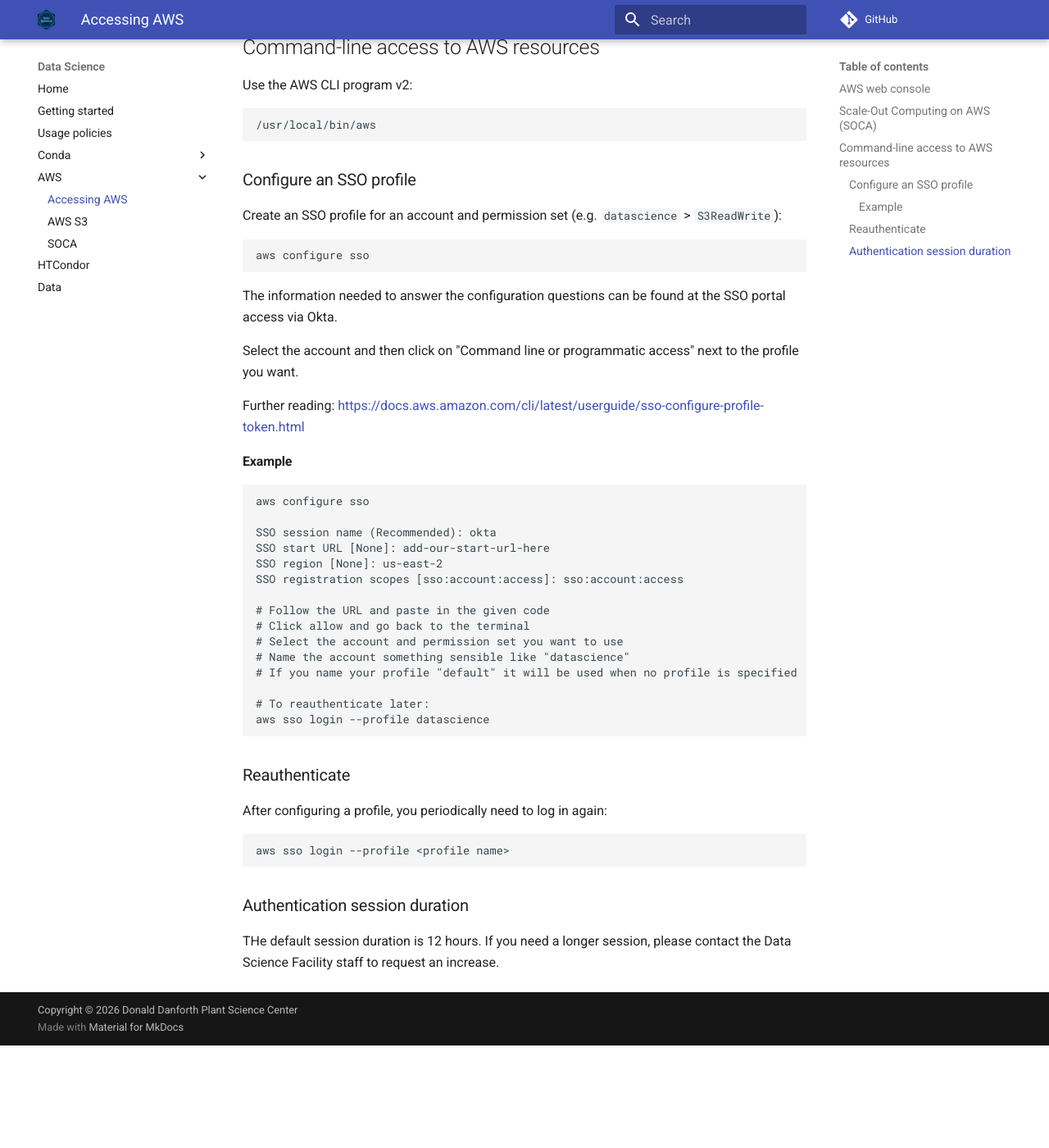
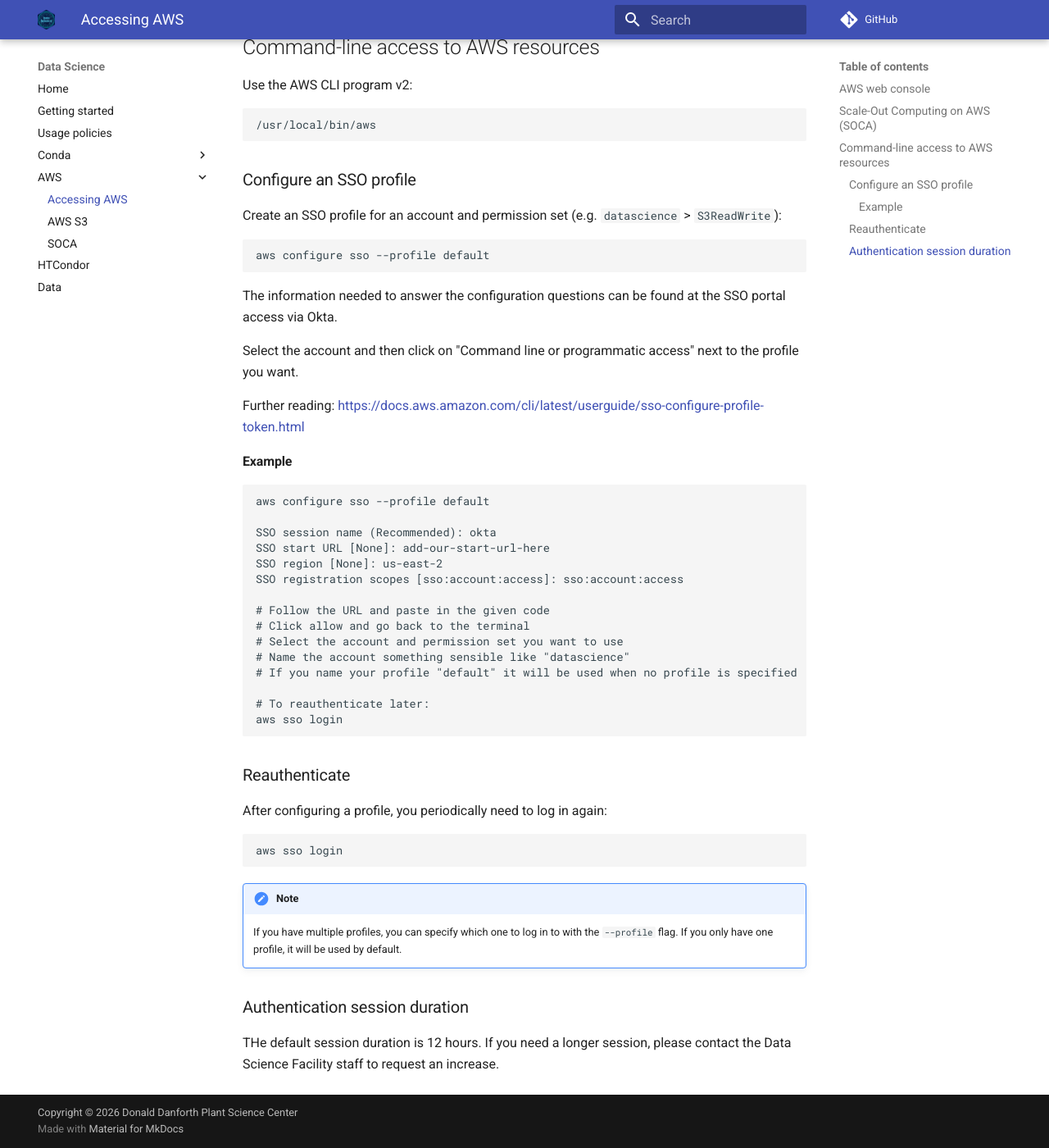
Before and after one commit to danforthcenter/datascience, an MkDocs documentation site: the page built from docs/aws.md, in a window 1280 px wide and 1400 px high, scrolled down 962 px. Shown: the whole window at 82% size. Built offline with MkDocs 1.6.1 and Material for MkDocs 9.7.7, drawn with Linux system fonts in a browser that asks for light colours; before the commit the page ends 2237 px from its top, so only the background shows below that.

Commit message:
Refactor to use default profile

````diff
--- a/docs/aws.md
+++ b/docs/aws.md
@@ -46,7 +46,7 @@
 Create an SSO profile for an account and permission set (e.g. `datascience` > `S3ReadWrite`):
 
 ```bash
-aws configure sso
+aws configure sso --profile default
 ```
 
 The information needed to answer the configuration questions can be found at the SSO portal access via Okta.
@@ -58,7 +58,7 @@
 #### Example
 
 ```bash
-aws configure sso
+aws configure sso --profile default
 
 SSO session name (Recommended): okta
 SSO start URL [None]: add-our-start-url-here
@@ -72,7 +72,7 @@
 # If you name your profile "default" it will be used when no profile is specified
 
 # To reauthenticate later:
-aws sso login --profile datascience
+aws sso login
 ```
 
 ### Reauthenticate
@@ -80,8 +80,12 @@
 After configuring a profile, you periodically need to log in again:
 
 ```bash
-aws sso login --profile <profile name>
+aws sso login
 ```
+
+!!! note
+    If you have multiple profiles, you can specify which one to log in to with the `--profile` flag.
+    If you only have one profile, it will be used by default.
 
 ### Authentication session duration
 
````
